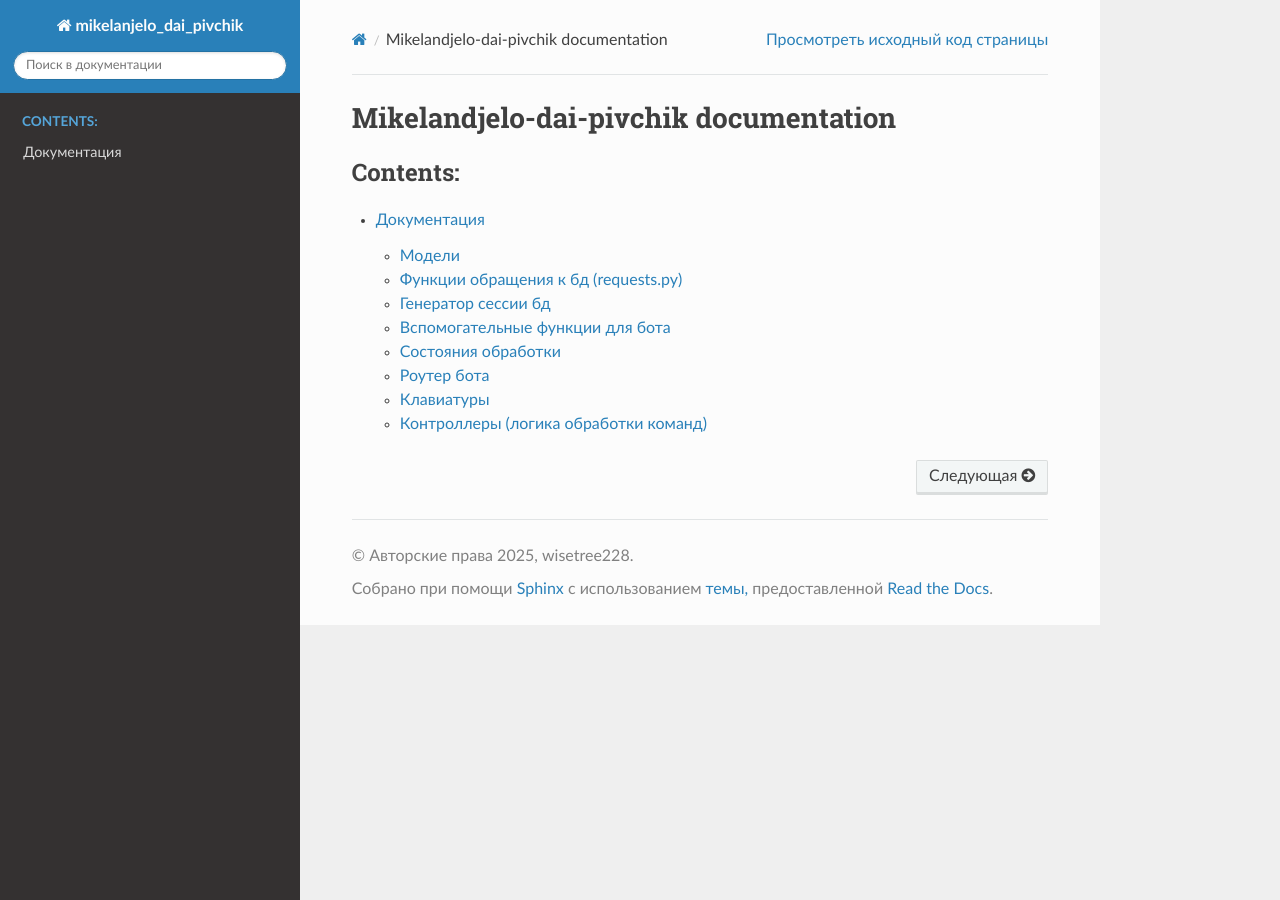
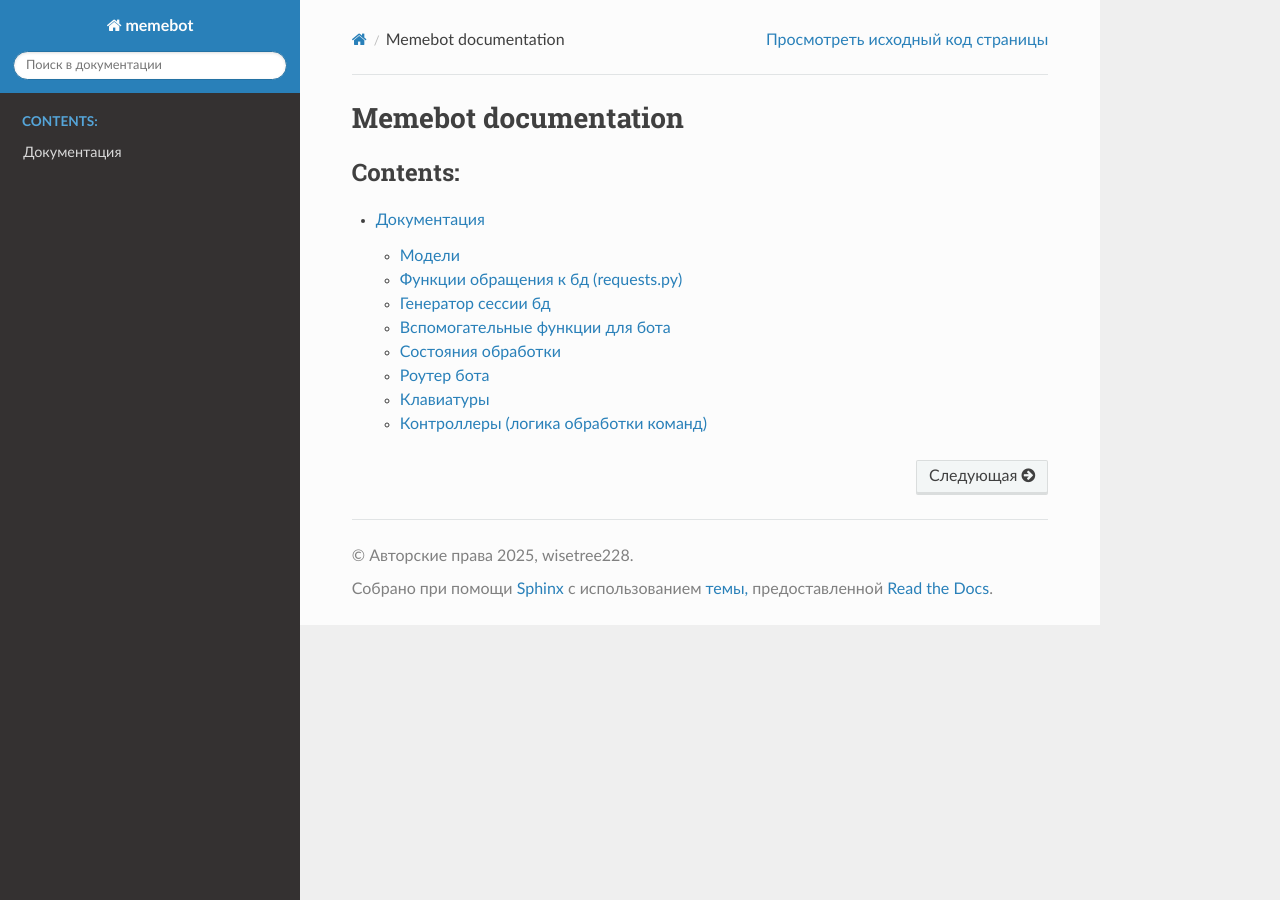
Before and after one commit to wisetree228/memebot, a Sphinx documentation site: the page built from docs/source/index.rst, in a window 1280 px wide. Built offline with Sphinx 7.4.7 and the Read the Docs theme 3.1.0, drawn with Linux system fonts in a browser that asks for light colours.

Commit message:
Поменял название в конфиге генерации доков

```diff
--- a/docs/source/conf.py
+++ b/docs/source/conf.py
@@ -6,7 +6,7 @@
 # -- Project information -----------------------------------------------------
 # https://www.sphinx-doc.org/en/master/usage/configuration.html#project-information
 
-project = 'mikelanjelo_dai_pivchik'
+project = 'memebot'
 copyright = '2025, wisetree228'
 author = 'wisetree228'
 release = '1.0'
--- a/docs/source/index.rst
+++ b/docs/source/index.rst
@@ -1,4 +1,4 @@
-Mikelandjelo-dai-pivchik documentation
+Memebot documentation
 ===============
 
 
```
